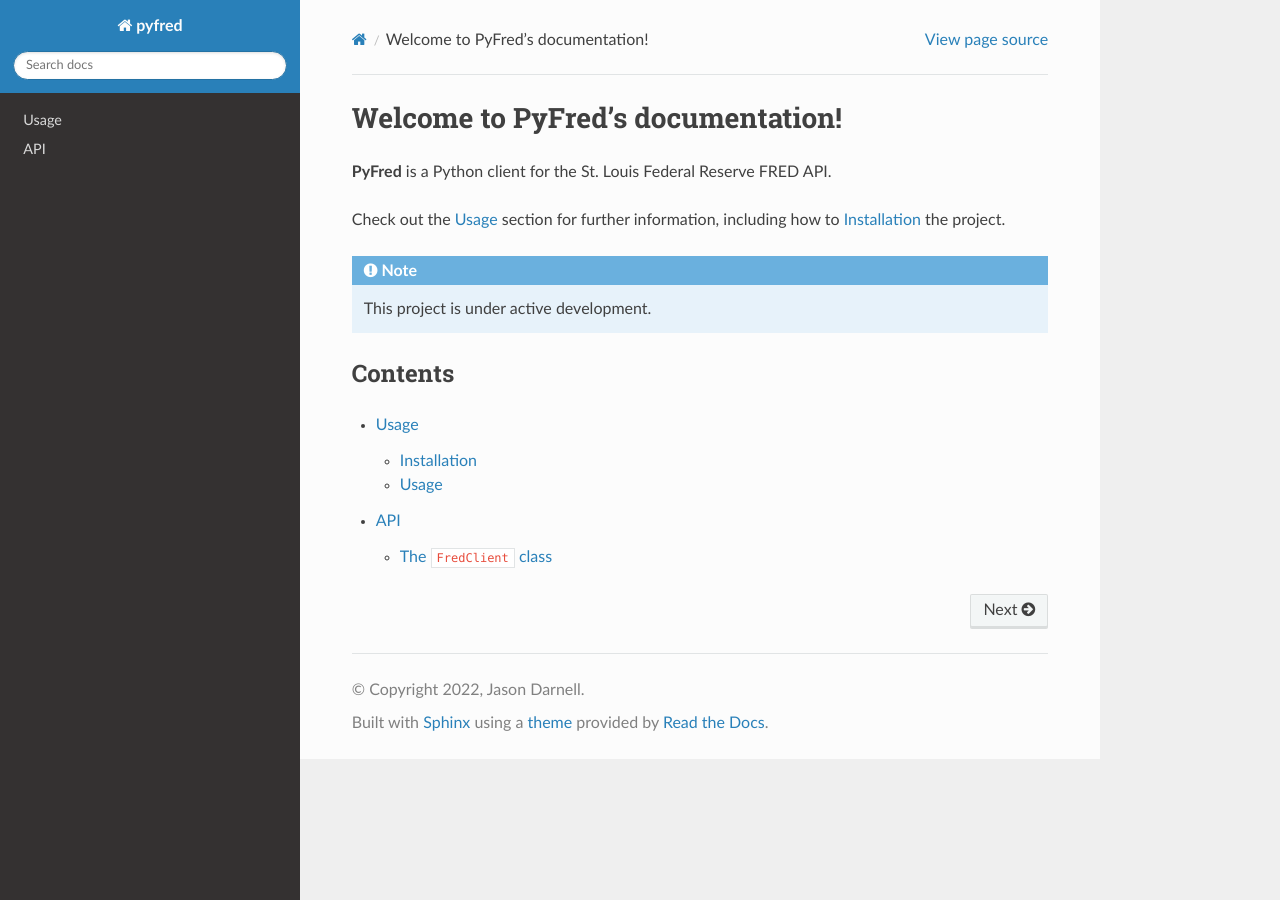
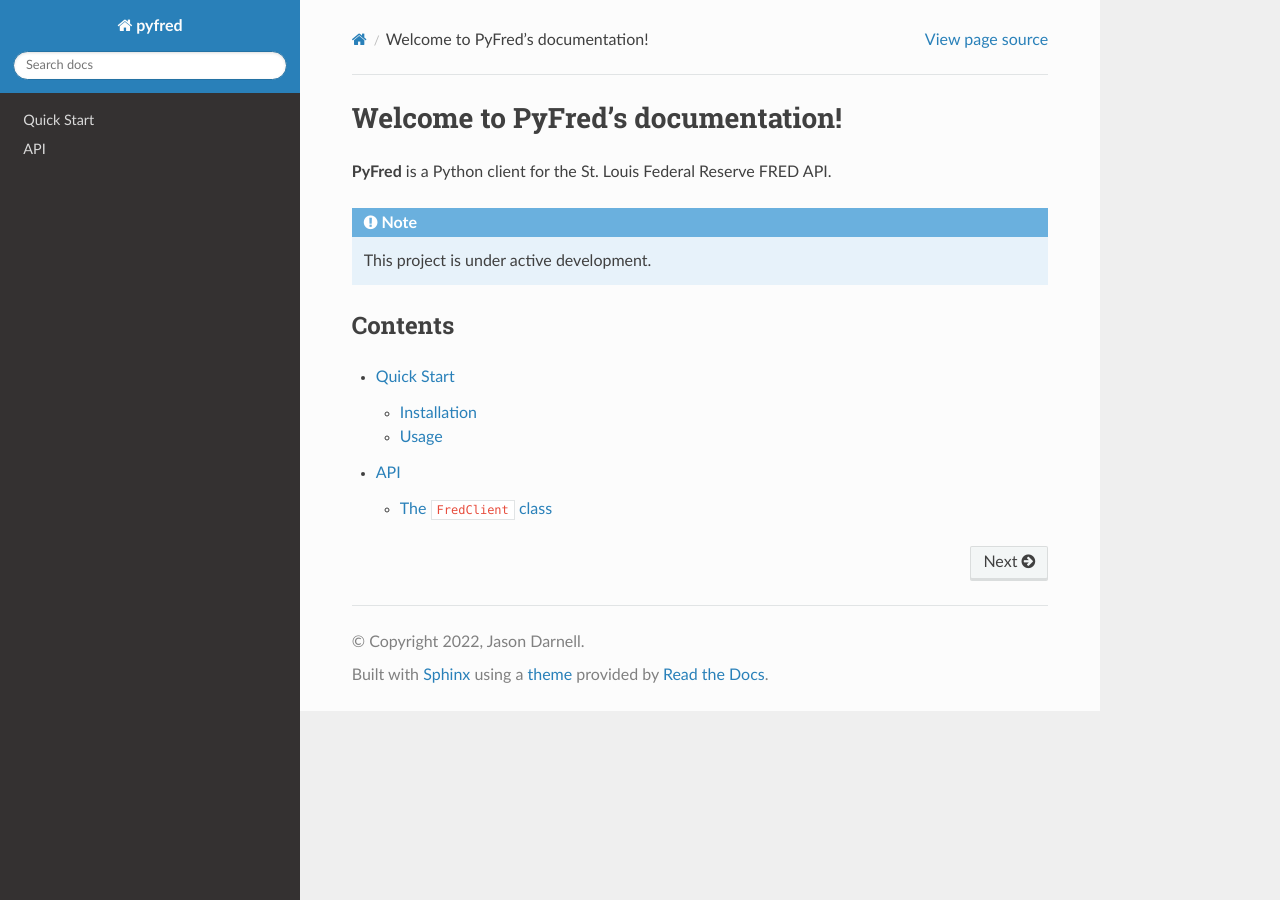
Before and after one commit to jasondarnell/pyfred, a Sphinx documentation site: the page built from docs/index.rst, in a window 1280 px wide. Built offline with Sphinx 7.4.7 and the Read the Docs theme 2.0.0, drawn with Linux system fonts in a browser that asks for light colours; the version number could not be read and is left out.

Commit message:
quickstart

```diff
--- a/docs/index.rst
+++ b/docs/index.rst
@@ -3,8 +3,6 @@
 
 **PyFred**  is a Python client for the St. Louis Federal Reserve FRED API.
 
-Check out the :doc:`usage` section for further information, including
-how to :ref:`installation` the project.
 
 .. note::
 
@@ -15,5 +13,5 @@
 
 .. toctree::
 
-   usage
+   quickstart
    api
--- a/docs/usage.rst
+++ b/docs/quickstart.rst
@@ -1,4 +1,4 @@
-Usage
+Quick Start
 =====
 
 .. _installation:
```
